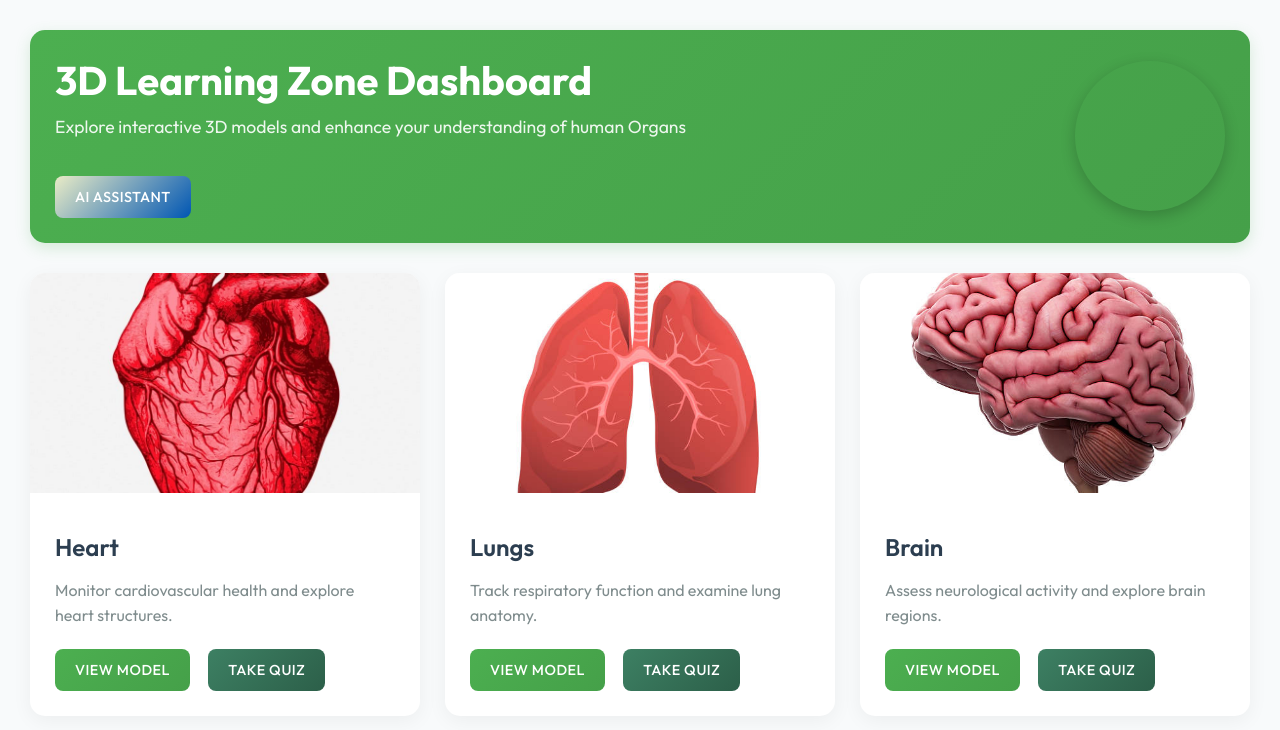
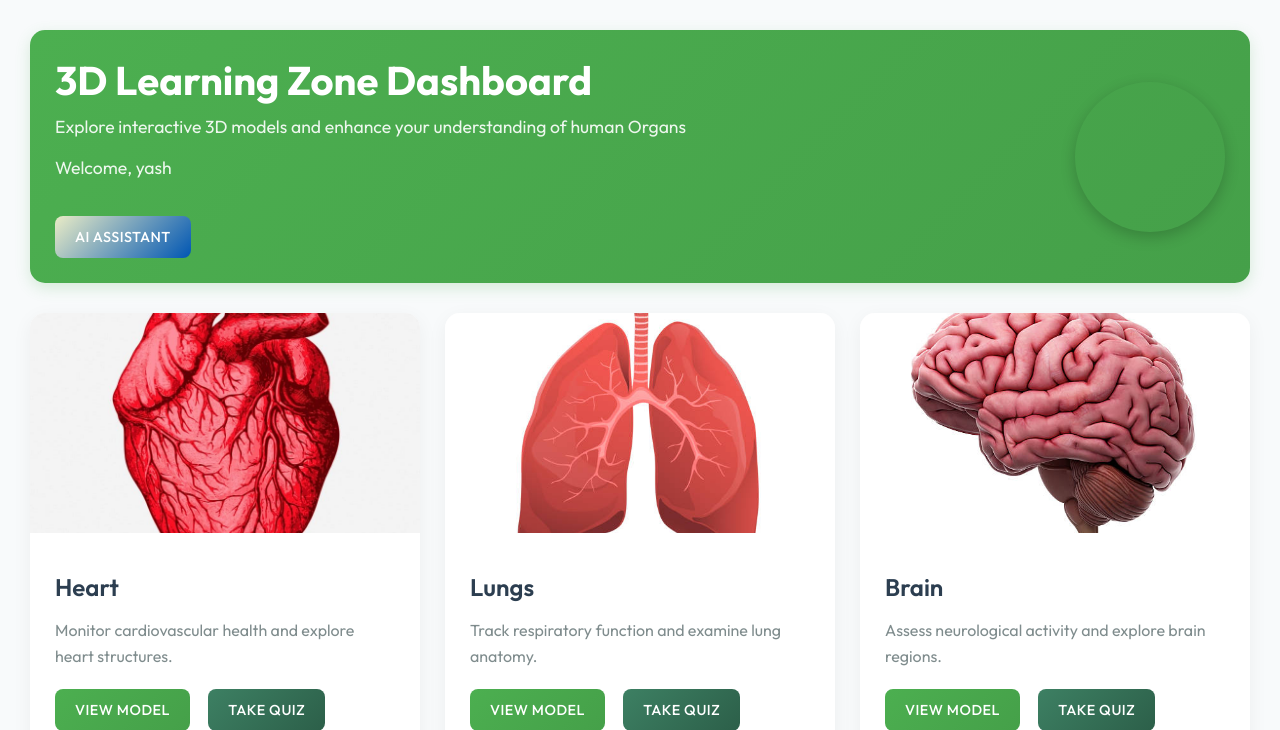
Before and after one commit to yash-7575/3D-Learning-Zone, a Django app: page /login/dashboard/ in a window 1280 px wide. Shown: the top 730 px of the page. Run offline with Django 5.2, Linux system fonts and the light colour scheme; a user stored in the database is signed in.

Commit message:
username_add

```diff
--- a/anatomy/authentication/templates/dashboard.html
+++ b/anatomy/authentication/templates/dashboard.html
@@ -15,6 +15,9 @@
                 <h1>3D Learning Zone Dashboard</h1>
                 <p style="color: rgba(255,255,255,0.9); margin-top: 10px; font-size: 1.1em;">
                     Explore interactive 3D models and enhance your understanding of human Organs
+                </p>
+                <p style="color: rgba(255,255,255,0.9); margin-top: 10px; font-size: 1.1em;">
+                    Welcome, {{ user.username }}
                 </p>
                 <a href="{% url 'chatbot' %}" class="chatbot-btn">AI Assistant</a>
             </div>
```
Also changed, not shown: anatomy/db.sqlite3.
